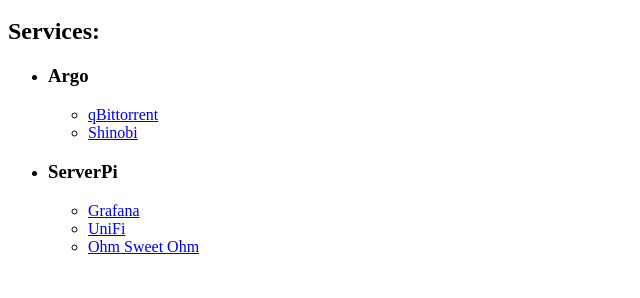
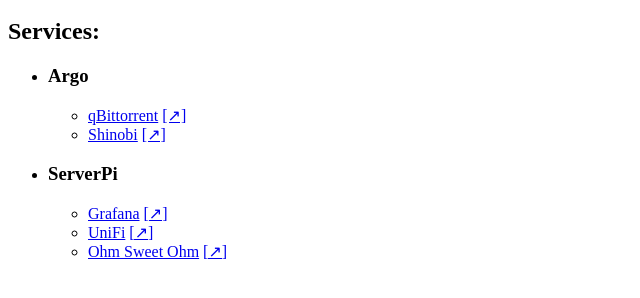
Before and after one commit to Bonnee/lanpage, a plain HTML site: page index.html in a window 1280 px wide. Shown: the part 48-346 px from the top of the page, without its empty margins (0-640 px from the left). Drawn offline with Linux system fonts and the light colour scheme.

Commit message:
Add new tab links

```diff
--- a/index.html
+++ b/index.html
@@ -1,7 +1,7 @@
 <html>
 
 <head>
-	<title>Welcome</title>
+	<title>Lanpage</title>
 	<script type="text/javascript" src="serv.js"></script>
 	<script type="text/javascript" src=" script.js "></script>
 </head>
--- a/script.js
+++ b/script.js
@@ -15,7 +15,9 @@ function init() {
 			if (service.secure)
 				proto += "s"
 
-			tmp += '<li><a href="' + proto + '://' + server.address + ':' + service.port + '">' + service.name + "</a></li >";
+			var addr = proto + '://' + server.address + ':' + service.port;
+
+			tmp += '<li><a href="' + addr + '">' + service.name + '</a> <a target="_blank" href="' + addr + '">[&#8599;]</a></li >';
 		});
 		tmp += "</ul>"
 
```
Also changed, not shown: 1 other file.
